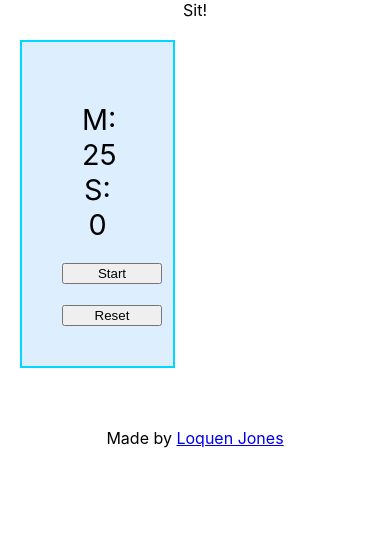
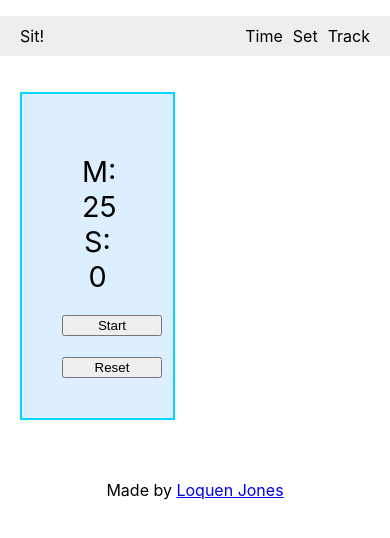
Before and after one commit to Loquen/react-sit, a React (Create React App) app: page / in a window 390 px wide. Shown: the top 538 px of the page. Built offline with nearby package versions, Linux system fonts and the light colour scheme.

Commit message:
added navbar responsively

```diff
--- a/src/Navbar.css
+++ b/src/Navbar.css
@@ -0,0 +1,33 @@
+html {
+	box-sizing: border-box;
+}
+
+.Navbar {
+
+}
+
+li {
+	list-style: none;
+}
+
+.nav {
+	padding: 10px;
+	display: flex;
+	justify-content: space-around;
+    background: #eee;
+}
+
+.nav li {
+
+}
+
+.title {
+	margin-right: auto;
+	padding-left: 10px;
+
+}
+
+.item {
+	flex-basis: auto;
+	padding-right: 10px;
+}
--- a/src/Navbar.js
+++ b/src/Navbar.js
@@ -7,7 +7,13 @@ class Navbar extends Component {
 	render(){
 		return(
 			<div className="Navbar">
-				Sit!
+				<ul className="nav">
+					<li className="title">Sit!</li>
+					<li className="item">Time</li>
+					<li className="item">Set</li>
+					<li className="item">Track</li>
+				</ul>
+
 			</div>
 		);
 	}
```
